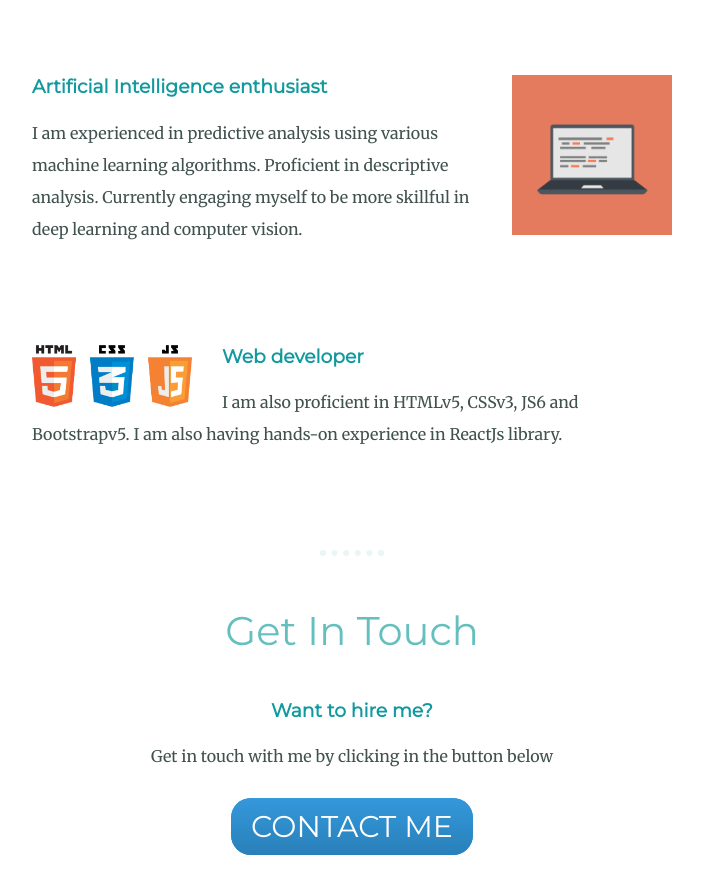
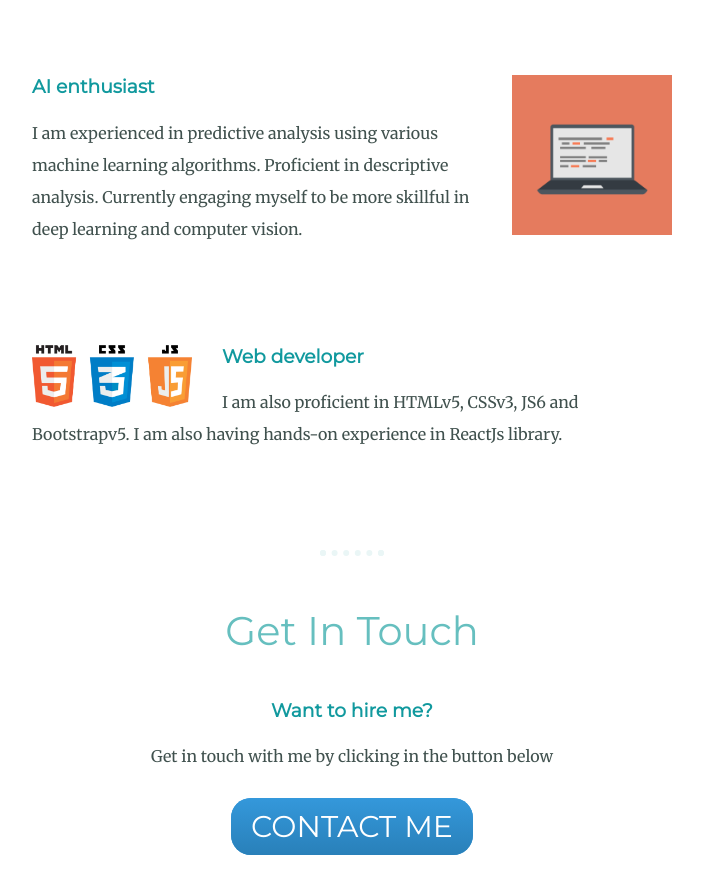
Before and after one commit to sankhadeepdutta/cv, a plain HTML site: page index.html in a window 1280 px wide. Shown: the part 1679-2551 px from the top of the page, without its empty margins (288-991 px from the left). Drawn offline with Linux system fonts and the light colour scheme.

Commit message:
Update index.html

```diff
--- a/index.html
+++ b/index.html
@@ -43,7 +43,7 @@
         </div>
         <div class="skill-row">
             <img class="computer" src="images/computer.png" alt="computer-img">
-            <h3>Artificial Intelligence enthusiast</h3>
+            <h3>AI enthusiast</h3>
             <p>I am experienced in predictive analysis using various machine learning algorithms. Proficient in descriptive analysis. Currently engaging myself to be more skillful in deep learning and computer vision.</p>
           </div>
           <div class="skill-row">
```
